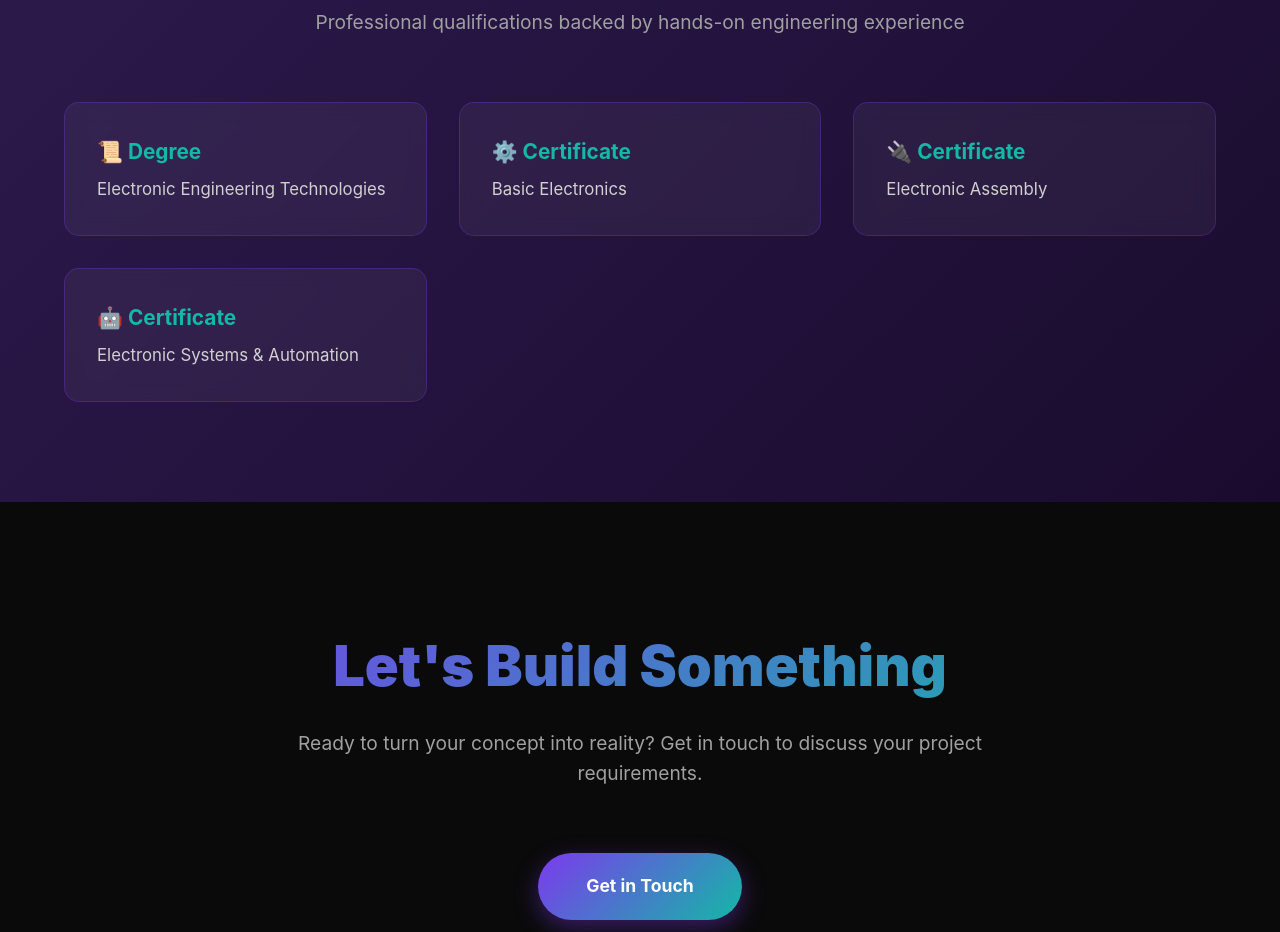
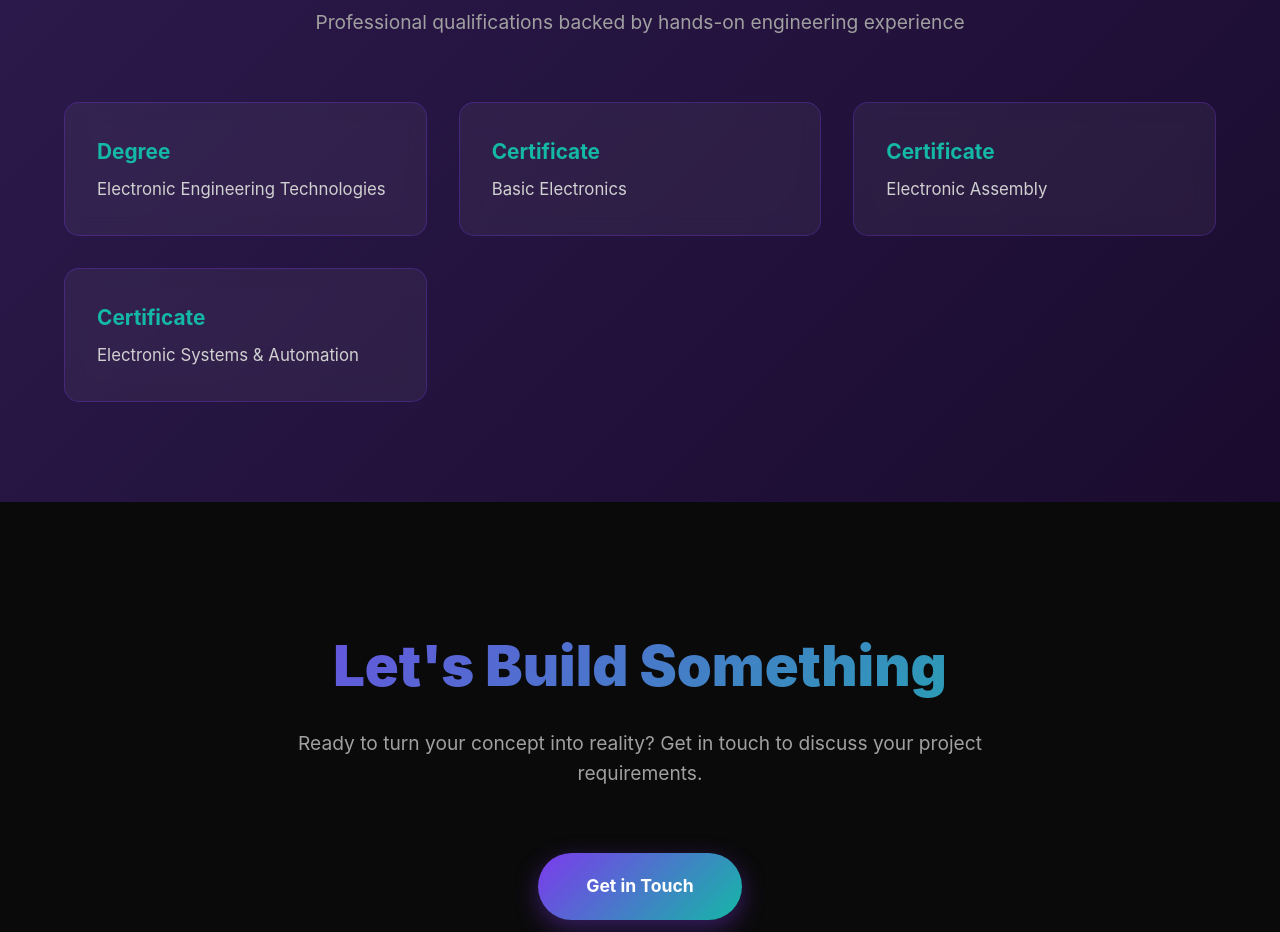
Before and after one commit to Edwards3dp/outcroplabs.github.io, a plain HTML site: page index.html in a window 1280 px wide. Shown: the part 2460-3392 px from the top of the page. Drawn offline with Linux system fonts and the light colour scheme.

Commit message:
removal of emojis index.html

```diff
--- a/index.html
+++ b/index.html
@@ -374,19 +374,19 @@
             <p class="section-subtitle">Professional qualifications backed by hands-on engineering experience</p>
             <div class="cred-grid">
                 <div class="cred-item">
-                    <h4>📜 Degree</h4>
+                    <h4>Degree</h4>
                     <p>Electronic Engineering Technologies</p>
                 </div>
                 <div class="cred-item">
-                    <h4>⚙️ Certificate</h4>
+                    <h4>Certificate</h4>
                     <p>Basic Electronics</p>
                 </div>
                 <div class="cred-item">
-                    <h4>🔌 Certificate</h4>
+                    <h4>Certificate</h4>
                     <p>Electronic Assembly</p>
                 </div>
                 <div class="cred-item">
-                    <h4>🤖 Certificate</h4>
+                    <h4>Certificate</h4>
                     <p>Electronic Systems & Automation</p>
                 </div>
             </div>
```
